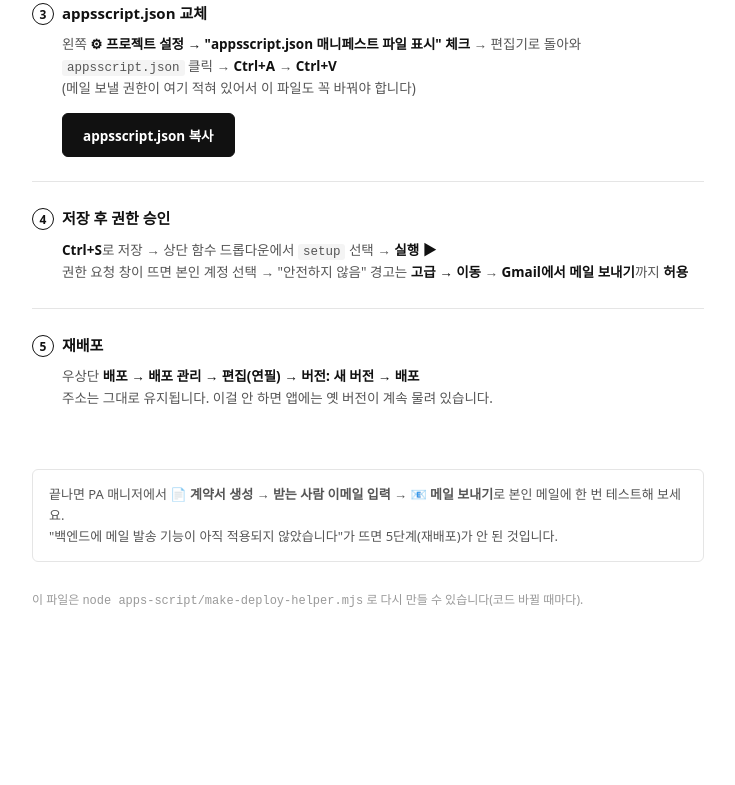
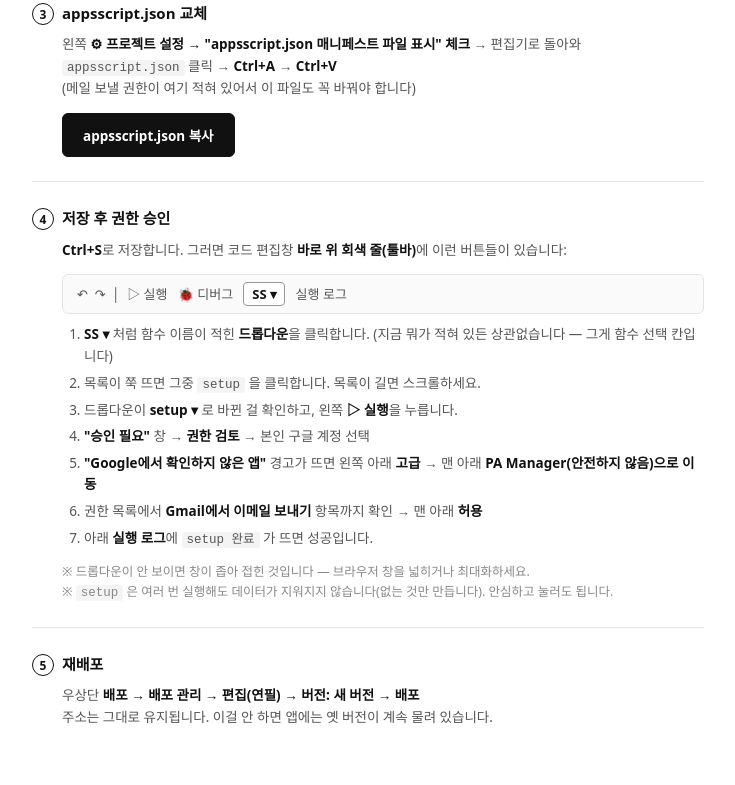
Before and after one commit to eunyoung21/pa-manager, a website: page apps-script/배포도우미.html in a window 1280 px wide. Shown: the part 438-1223 px from the top of the page, without its empty margins (272-1007 px from the left). Before the commit the page ends 1157 px from the top, so only its background shows below. Drawn offline with Linux system fonts and the light colour scheme.

Commit message:
배포도우미: 4단계(함수 선택 → 실행) 화면 그대로 풀어서 설명
'함수 드롭다운에서 setup 선택'이 어디를 말하는지 모르겠다는 피드백 →
툴바 모양을 그려 두고 승인 창까지 한 단계씩 나눠 적음.

Co-Authored-By: Claude Opus 5 (1M context) <noreply@anthropic.com>
Claude-Session: https://claude.ai/code/session_01EqLWbQs6nWpGrCFkXRuc9d

```diff
--- a/apps-script/배포도우미.html
+++ b/apps-script/배포도우미.html
@@ -16,6 +16,12 @@
   .d{color:#555;font-size:13.5px;margin:8px 0 0;padding-left:30px}
   .d b{color:#111}
   .d code{background:#f4f4f4;padding:1px 5px;border-radius:3px;font-size:12.5px}
+  .bar{margin:12px 0 4px 30px;padding:9px 14px;border:1px solid #e5e5e5;border-radius:6px;background:#fafafa;
+       color:#555;font-size:13px;white-space:nowrap;overflow-x:auto}
+  .pick{border:1px solid #999;border-radius:4px;padding:2px 8px;background:#fff;color:#111;font-weight:700}
+  .list{padding-left:52px;margin:10px 0 0}
+  .list li{margin:5px 0}
+  .note{color:#888;font-size:12.5px;margin-top:12px}
   .btn{margin:14px 0 0 30px;padding:11px 20px;border:1px solid #111;background:#111;color:#fff;border-radius:6px;
        font-size:13.5px;font-weight:700;cursor:pointer;font-family:inherit}
   .btn:hover{opacity:.85}
@@ -50,8 +56,19 @@
 
   <div class="step">
     <span class="n">4</span><span class="t">저장 후 권한 승인</span>
-    <p class="d"><b>Ctrl+S</b>로 저장 → 상단 함수 드롭다운에서 <code>setup</code> 선택 → <b>실행 ▶</b><br>
-    권한 요청 창이 뜨면 본인 계정 선택 → "안전하지 않음" 경고는 <b>고급 → 이동</b> → <b>Gmail에서 메일 보내기</b>까지 <b>허용</b></p>
+    <p class="d"><b>Ctrl+S</b>로 저장합니다. 그러면 코드 편집창 <b>바로 위 회색 줄(툴바)</b>에 이런 버튼들이 있습니다:</p>
+    <div class="bar">↶&nbsp;&nbsp;↷&nbsp;&nbsp;│&nbsp;&nbsp;▷ 실행&nbsp;&nbsp;&nbsp;🐞 디버그&nbsp;&nbsp;&nbsp;<span class="pick">SS ▾</span>&nbsp;&nbsp;&nbsp;실행 로그</div>
+    <ol class="d list">
+      <li><b>SS ▾</b> 처럼 함수 이름이 적힌 <b>드롭다운</b>을 클릭합니다. (지금 뭐가 적혀 있든 상관없습니다 — 그게 함수 선택 칸입니다)</li>
+      <li>목록이 쭉 뜨면 그중 <code>setup</code> 을 클릭합니다. 목록이 길면 스크롤하세요.</li>
+      <li>드롭다운이 <b>setup ▾</b> 로 바뀐 걸 확인하고, 왼쪽 <b>▷ 실행</b>을 누릅니다.</li>
+      <li><b>"승인 필요"</b> 창 → <b>권한 검토</b> → 본인 구글 계정 선택</li>
+      <li><b>"Google에서 확인하지 않은 앱"</b> 경고가 뜨면 왼쪽 아래 <b>고급</b> → 맨 아래 <b>PA Manager(안전하지 않음)으로 이동</b></li>
+      <li>권한 목록에서 <b>Gmail에서 이메일 보내기</b> 항목까지 확인 → 맨 아래 <b>허용</b></li>
+      <li>아래 <b>실행 로그</b>에 <code>setup 완료</code> 가 뜨면 성공입니다.</li>
+    </ol>
+    <p class="d note">※ 드롭다운이 안 보이면 창이 좁아 접힌 것입니다 — 브라우저 창을 넓히거나 최대화하세요.<br>
+    ※ <code>setup</code> 은 여러 번 실행해도 데이터가 지워지지 않습니다(없는 것만 만듭니다). 안심하고 눌러도 됩니다.</p>
   </div>
 
   <div class="step">
```
Also changed, not shown: apps-script/make-deploy-helper.mjs (+19 -2 lines).
